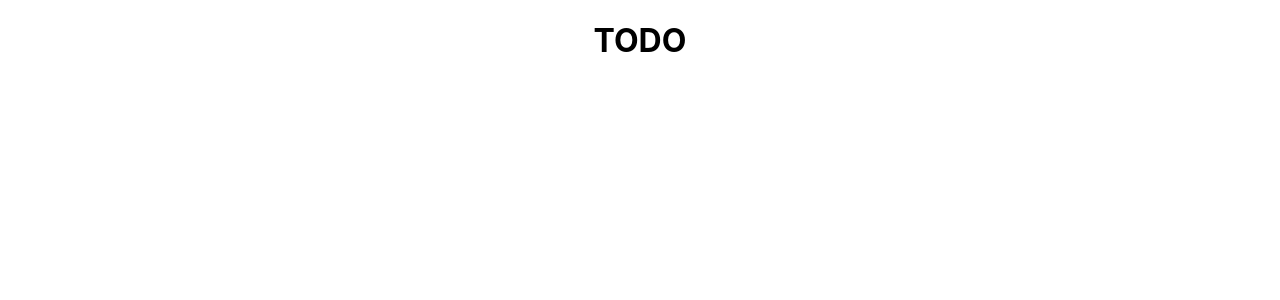
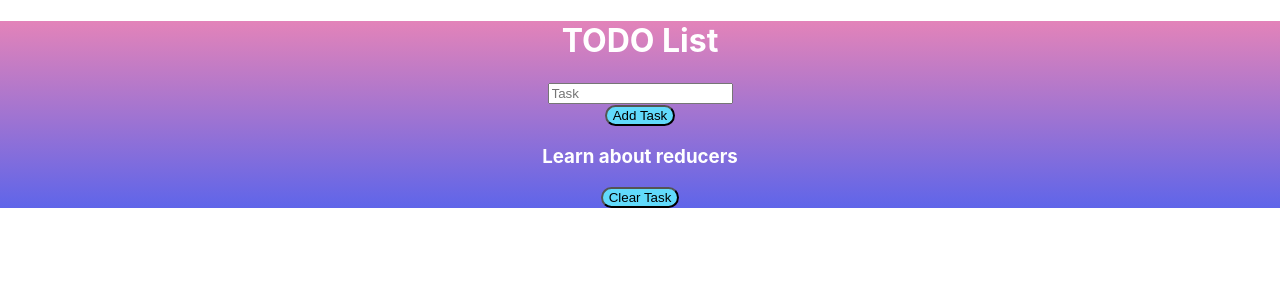
Before and after one commit to bloominstituteoftechnology/reducer-todo, a React (Create React App) app in the folder todo/: page / in a window 1280 px wide. Shown: the top 300 px of the page. Built offline with nearby package versions, Linux system fonts and the light colour scheme.

Commit message:
Todo working and styl added

```diff
--- a/todo/src/App.css
+++ b/todo/src/App.css
@@ -1,5 +1,12 @@
 .App {
   text-align: center;
+ background-image: linear-gradient(#e383b9, #5f65e9);
+ color: white;
+}
+
+button{
+  background-color: #61dafb;
+  border-radius: 25px;
 }
 
 .App-logo {
--- a/todo/src/App.js
+++ b/todo/src/App.js
@@ -1,11 +1,31 @@
-import React from 'react';
-import logo from './logo.svg';
+import React, {useState, useReducer} from 'react';
+import {reducerState, initialState} from './reducer/reducer';
+import List from './components/list';
+import Todo from './components/todo';
 import './App.css';
 
 function App() {
+  const [item, dispatch] = useReducer(reducerState, initialState);
+  const [newTask, setTask] = useState('');
+
+  const handleChanges = e => {
+    setTask(e.target.value)
+  }
+  const handleSubmit = e =>{
+    e.preventDefault();
+    setTask('')
+  }
+
   return (
     <div className="App">
-     <h1>TODO</h1>
+     <h1>TODO List</h1>
+     <form onSubmit={handleSubmit}>
+       <input type="text" name="iten" value={newTask} onChange={handleChanges} placeholder="Task"/>
+       <br></br>
+       <button onClick={() => dispatch({type: 'ADD_TASK', payload: newTask})} type='submit'>Add Task</button>
+       <List item={item} dispatch={dispatch}/>
+       <button onClick={()=> dispatch({type: 'CLEAR', payload:newTask})}>Clear Task</button>
+     </form>
     </div>
   );
 }
--- /dev/null
+++ b/todo/src/components/list.js
@@ -0,0 +1,16 @@
+import React from 'react';
+import Todo from './todo';
+
+const List = (props) => {
+    return (
+        <div>
+            {props.item.map(item =>(
+                <Todo dispatch={props.dispatch} item={item}/>
+
+            ))}
+
+        </div>
+    )
+}
+
+export default List
--- /dev/null
+++ b/todo/src/components/todo.js
@@ -0,0 +1,14 @@
+import React from 'react';
+
+const Todo = props => {
+    return (
+        <div  className= {`item ${props.item.completed ? 'completed' : '' }`}
+        style={{ textDecoration: props.item.completed ? "line-through":""}}
+        onClick={() => props.dispatch({ type: 'TOGGLE', payload: props.item })}
+        >
+            <h3>{props.item.item}</h3>
+        </div>
+    )
+}
+
+export default Todo
--- /dev/null
+++ b/todo/src/reducer/reducer.js
@@ -0,0 +1,26 @@
+export const initialState = [{
+    item: 'Learn about reducers',
+    completed: false,
+    id: 3892987589
+}];
+
+export const reducerState = (state, action) => {
+    switch(action.type){
+        case 'ADD_TASK':
+            return [
+                ...state,
+                {
+                    item: action.payload,
+                    completed: false,
+                    id: new Date()
+                }
+            ];
+            case 'TOGGLE':
+                return state.map(newTask =>
+                    newTask.id === action.payload.id ? {...newTask, completed: ! newTask.completed}: newTask)
+                    case 'CLEAR':
+                        return state.filter(todo =>
+                            !todo.completed)
+                            default: return state;
+    }
+}
```
